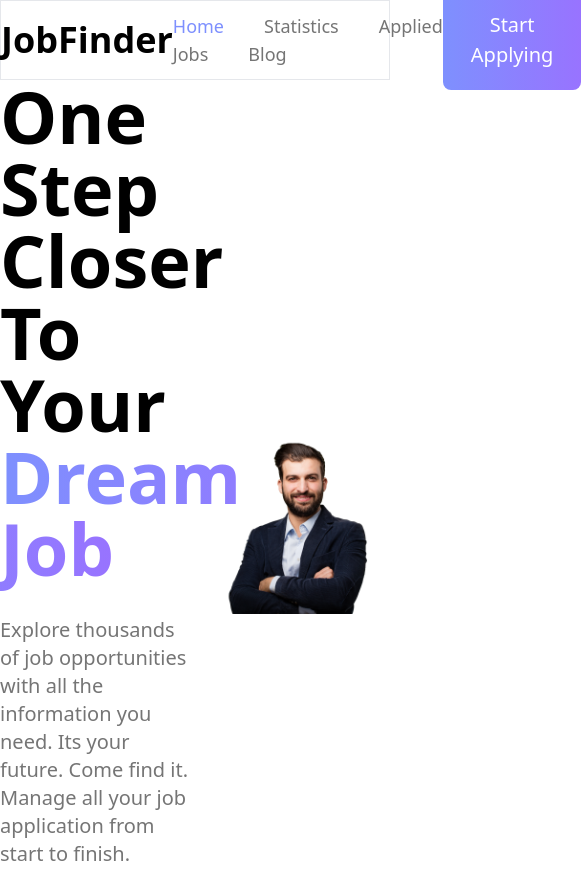
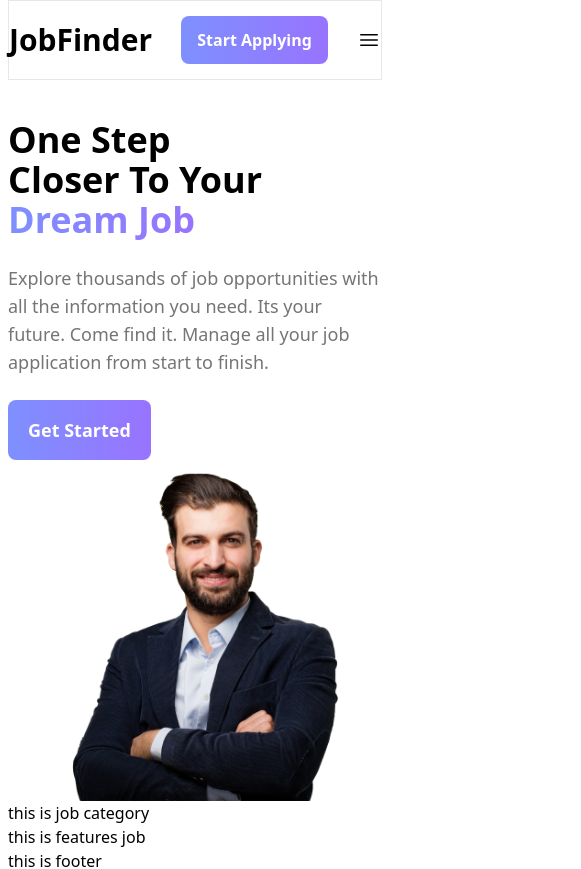
Before and after one commit to dev-nirob1/career-hub-assignment, a React (Vite) app: page / in a window 390 px wide. Shown: the top 869 px of the page, 581 px wide, since content can reach past the window. Built offline with nearby package versions, Linux system fonts and the light colour scheme.

Commit message:
header and banner responsive complete

```diff
--- a/package.json
+++ b/package.json
@@ -10,6 +10,7 @@
     "preview": "vite preview"
   },
   "dependencies": {
+    "@heroicons/react": "^2.0.17",
     "flowbite": "^1.6.5",
     "flowbite-react": "^0.4.4",
     "localforage": "^1.10.0",
--- a/src/Components/ActiveLink/ActiveLink.jsx
+++ b/src/Components/ActiveLink/ActiveLink.jsx
@@ -6,7 +6,7 @@ const ActiveLink = ({ to, children }) => {
         <NavLink
             to={to}
             className={({isActive})=>
-            `mr-10 text-lg font-medium text-[#757575] ${isActive ? 'text-[#7E90FE]' : ''}`}
+            `md:mr-10 text-lg font-medium text-[#757575] ${isActive ? 'text-[#7E90FE]' : ''}`}
         >
             {children}
         </NavLink>
--- a/src/Components/Banner/Banner.jsx
+++ b/src/Components/Banner/Banner.jsx
@@ -5,18 +5,18 @@ import Features from '../FeaturesJob/Features';
 const Banner = () => {
     return (
         <div className='container mx-auto'>
-            <section className='flex justify-between items-center'>
-                <div className=' w-1/2'>
+            <section className='md:flex md:flex-row justify-between items-center mt-10'>
+                <div className='md:w-1/2'>
 
-                    <h1 className='text-7xl font-bold'>One Step <br /> <span> Closer To Your </span> <br /><span className='bg-clip-text text-transparent bg-gradient-to-r from-[#7E90FE] to-[#9873FF]'>Dream Job</span> </h1>
+                    <h1 className='text-4xl md:text-7xl font-bold'>One Step <br /> <span> Closer To Your </span> <br /><span className='bg-clip-text text-transparent bg-gradient-to-r from-[#7E90FE] to-[#9873FF]'>Dream Job</span> </h1>
 
-                    <p className='text-[#757575] my-8 text-xl'>Explore thousands of job opportunities with all the information you need. Its your future. Come find it. Manage all your job application from start to finish.</p>
+                    <p className='text-[#757575] my-6 md:my-8 text-lg md:text-xl'>Explore thousands of job opportunities with all the information you need. Its your future. Come find it. Manage all your job application from start to finish.</p>
 
-                    <button className='text-[20px] px-7 py-5 bg-gradient-to-r from-[#7E90FE] to-[#9873FF] rounded-lg text-white'>Get Started</button>
+                    <button className='text-lg md:text-[20px] px-5 md:px-7 py-4 md:py-5 bg-gradient-to-r from-[#7E90FE] to-[#9873FF] rounded-lg font-semibold text-white'>Get Started</button>
                 </div>
 
-                <div className='w-1/2'>
-                    <img src="../../../public/assets/All Images/P3OLGJ1 copy 1.png" alt="" />
+                <div className='md:w-1/2'>
+                    <img src="../../../public/assets/All Images/P3OLGJ1 copy 1.png" alt="banner Image" />
                 </div>
             </section>
             <JobCategory></JobCategory>
--- a/src/Components/Header/Header.jsx
+++ b/src/Components/Header/Header.jsx
@@ -1,19 +1,31 @@
-import React from 'react';
+import React, { useState } from 'react';
 import Banner from '../Banner/Banner';
 import { Link } from 'react-router-dom';
 import ActiveLink from '../ActiveLink/ActiveLink';
+import { XMarkIcon, Bars3Icon } from '@heroicons/react/24/solid'
 
 const Header = () => {
+    const [open, setOpen] = useState(false)
+
     return (
         <div className='flex border justify-between items-center container mx-auto h-20'>
-            <h2 className='text-4xl font-bold'>JobFinder</h2>
-            <nav>
+            <h2 className='text-3xl md:text-4xl font-bold'>JobFinder</h2>
+
+            <div className='order-2 md:hidden' onClick={() => setOpen(!open)}>
+                {
+                    open === true ? <XMarkIcon className='h-6 w-6' />
+                        :
+                        <Bars3Icon className='h-6 w-6' />
+                }
+            </div>
+
+            <nav className={`hidden md:block w-3/4 md:w-fit ${open ? 'top-16 right-0' : '-top-96 right-8 '}`}>
                 <ActiveLink to="/">Home</ActiveLink>
                 <ActiveLink to="/statistics">Statistics</ActiveLink>
                 <ActiveLink to="/applied-job">Applied Jobs</ActiveLink>
                 <ActiveLink to="/blog">Blog</ActiveLink>
             </nav>
-            <button className='text-[20px] text-white px-7 py-5 bg-gradient-to-r from-[#7E90FE] to-[#9873FF] rounded-lg'>Start Applying</button>
+            <button className='text-base text-[20px] text-white px-4 md:px-7 py-3 md:py-5  bg-gradient-to-r from-[#7E90FE] to-[#9873FF] font-semibold rounded-lg'>Start Applying</button>
 
         </div>
     );
--- a/src/Components/Layout/Layout.jsx
+++ b/src/Components/Layout/Layout.jsx
@@ -5,7 +5,7 @@ import Footer from '../Footer/Footer';
 
 const Layout = () => {
     return (
-        <div>
+        <div className='mx-2 md:mx-0'>
             <Header></Header>
             <Outlet></Outlet>
             <Footer></Footer>
```
Also changed, not shown: 1 other file (tests, documents, lock files or other folders).
